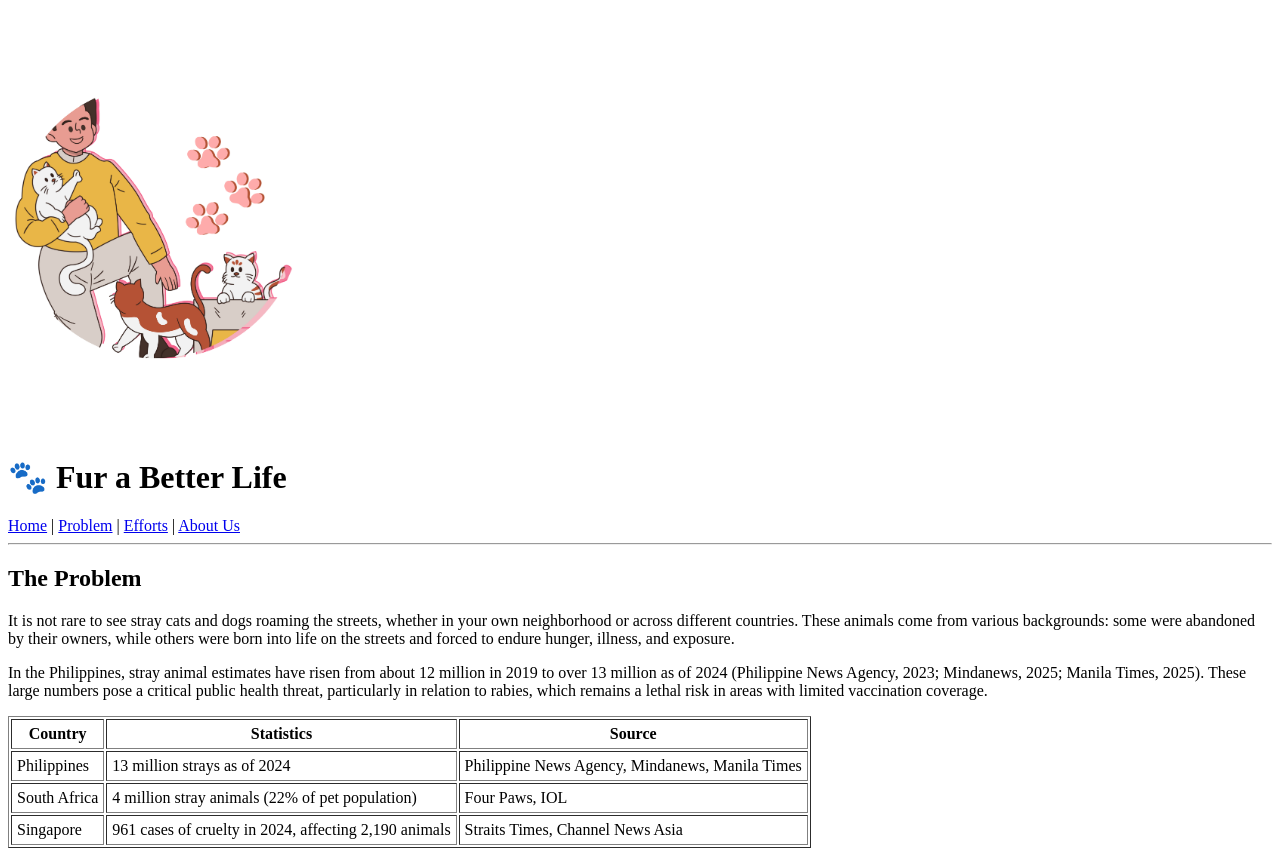
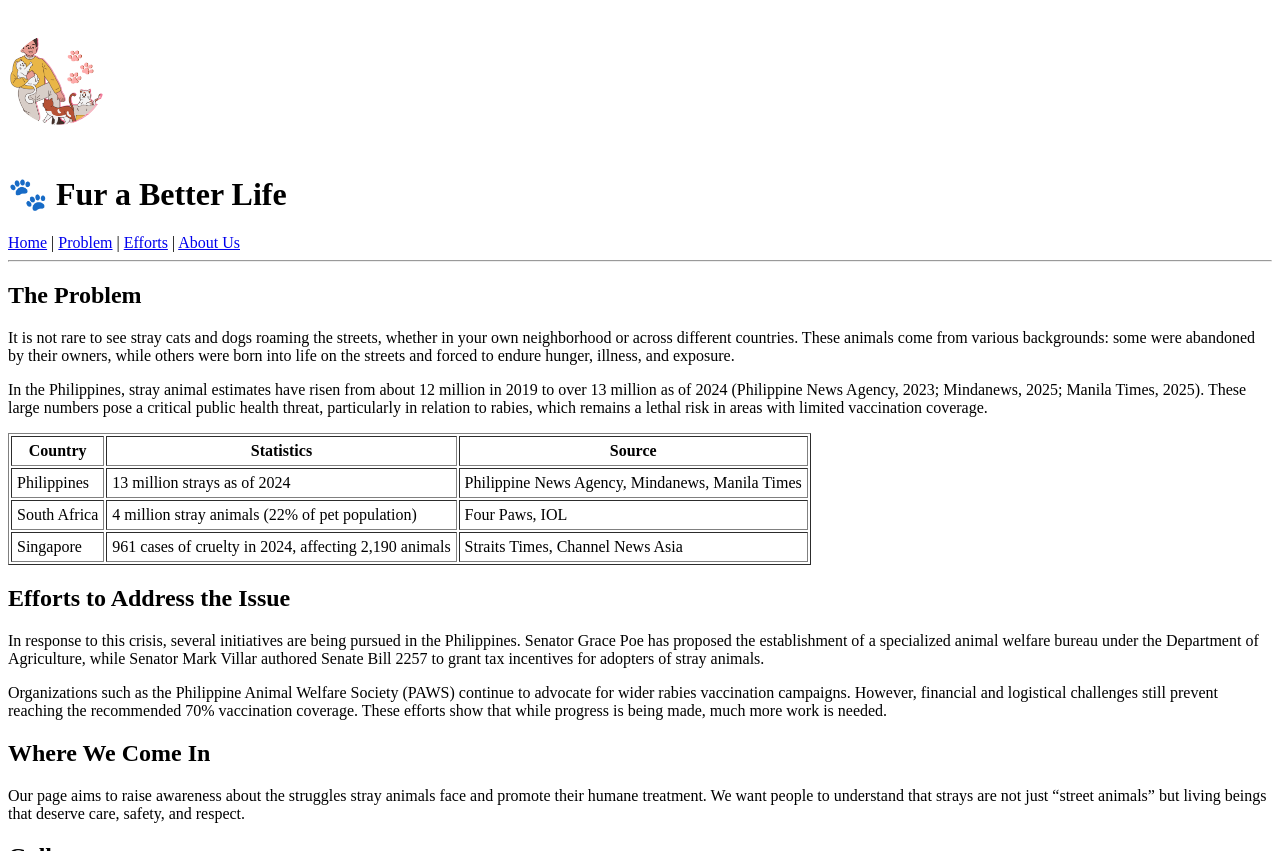
Before and after one commit to Martinaaa2S/FurABetterLife, a plain HTML site: page index.html in a window 1280 px wide. Shown: the top 851 px of the page. Drawn offline with Linux system fonts and the light colour scheme.

Commit message:
Update index.html

```diff
--- a/index.html
+++ b/index.html
@@ -7,7 +7,7 @@
 <body>
     <!-- Logo and Site Title -->
     <header>
-        <img src="logo.png" alt="Website Logo" width="300">
+        <img src="logo.png" alt="Website Logo" width="100">
         <h1>🐾 Fur a Better Life</h1>
         <nav>
             <a href="index.html">Home</a> |
@@ -102,4 +102,5 @@
         <p>&copy; 2025 Fur a Better Life</p>
     </footer>
 </body>
+
 </html>
```
